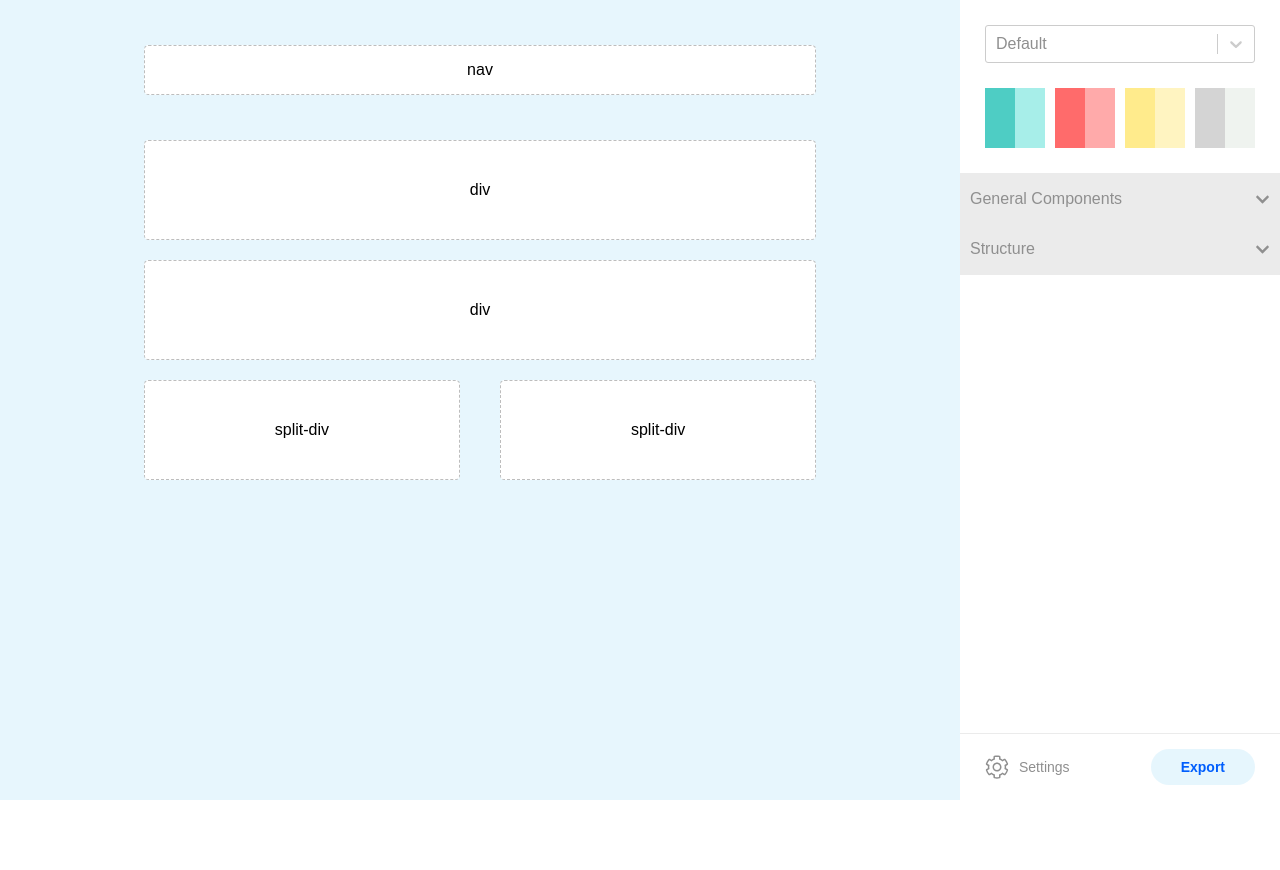
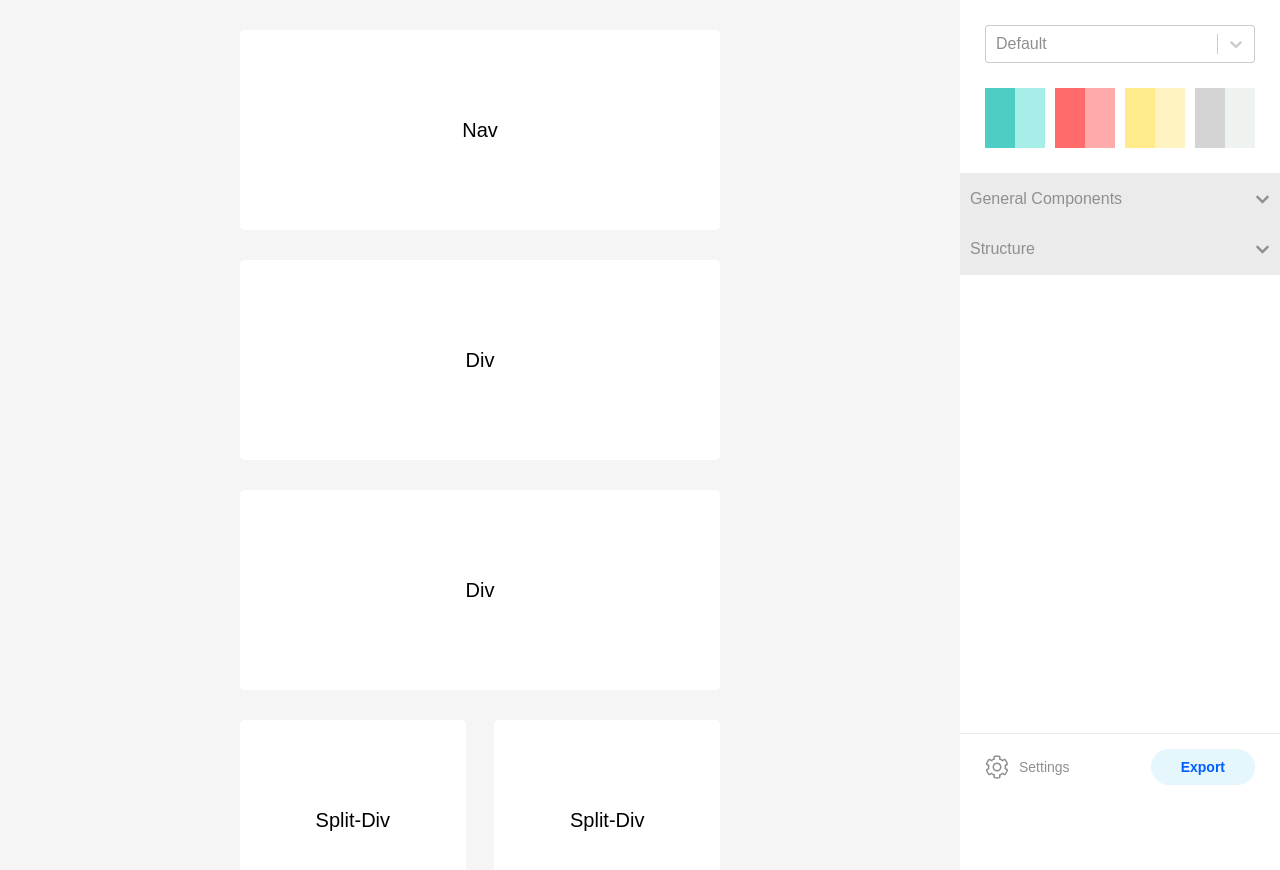
Before and after one commit to juliacodes/Decore, a React (Create React App) app: page /edit/custom in a window 1280 px wide. Shown: the top 870 px of the page. Before the commit the page ends 800 px from the top, so only its background shows below. Built offline with nearby package versions, Linux system fonts and the light colour scheme; a web font is replaced by a local one.

Commit message:
Changes to builder

```diff
--- a/src/Components/editor/styles.js
+++ b/src/Components/editor/styles.js
@@ -2,14 +2,17 @@ import styled from 'styled-components';
 import { COLORS } from '../../Styling/Styling';
 
 export const EditorWrapper = styled.div`
-    background-color: ${COLORS.lightBlue};
+    background-color: ${COLORS.lightGray};
     width: 100%;
+
+    .selected {
+        background-color: blue;
+    }
 `;
 
 export const BuildChild = styled.div`
-    width: 70%;
-    margin: 20px auto;
-    height: 100px;
+    width: 50%;
+    margin: 30px auto;
     display: flex;
     align-items: center;
     justify-content: space-between;
@@ -18,20 +21,19 @@ export const BuildChild = styled.div`
 export const ChildDiv = styled.div`
     width: 100%;
     margin: 0;
-    height: 100px;
+    height: 200px;
     background-color: white;
-    border: 1.5px dashed #bdbdbd;
     box-sizing: border-box;
     border-radius: 4.5px;
     display: flex;
     justify-content: space-around;
     align-items: center;
+    font-size: 20px;
+    text-transform: capitalize;
 `;
 
 export const SplitDiv = styled(ChildDiv)`
     width: 47%;
 `;
 
-export const NavDiv = styled(ChildDiv)`
-    height: 50px;
-`;
+export const NavDiv = styled(ChildDiv)``;
--- a/src/Styling/Styling.js
+++ b/src/Styling/Styling.js
@@ -19,7 +19,9 @@ export const COLORS = {
     palePink: '#F1DDE8',
     paleBlue: '#E6EFFE',
     mediumGray: '#8F8F8F',
-    border: '#EBEBEB'
+    border: '#EBEBEB',
+    deepPurple: '#6C63FF',
+    lightGray: '#F5F5F5'
 };
 
 export const Heading = styled.h1`
```
